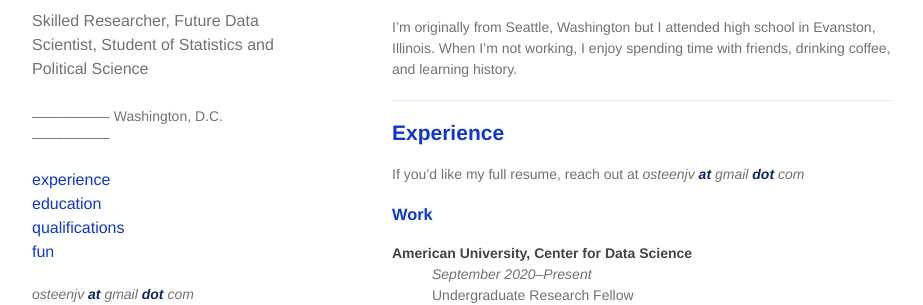
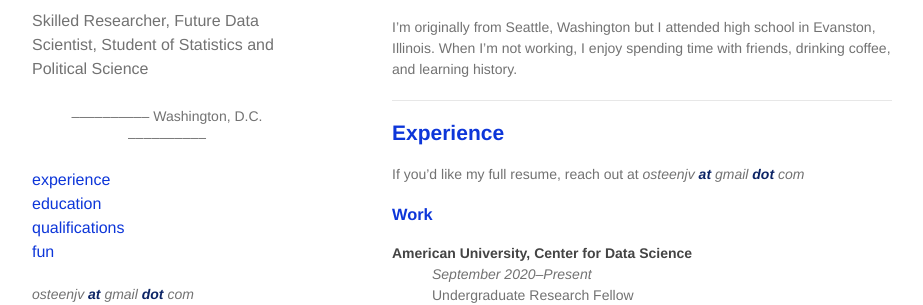
Before and after one commit to JVOsteen/JVOsteen.github.io, a Jekyll site: the page built from index.md, in a window 1280 px wide. Shown: the part 354-659 px from the top of the page, without its empty margins (178-1101 px from the left). Built offline with Jekyll 4.4.1, drawn with Linux system fonts in a browser that asks for light colours; our own code applies the rules of GitHub Pages for plain Markdown files.

Commit message:
Update default.html

```diff
--- a/_layouts/default.html
+++ b/_layouts/default.html
@@ -24,8 +24,7 @@
 
         <p class="bio">{{ site.description | default: site.github.project_tagline }}</p>
 
-        <p class="location">{{ site.location | default: site.github.project_tagline }}</p>
-
+        <p style="text-align:center;" class="location">{{ site.location | default: site.github.project_tagline }}</p>
 
         <p class="nav">
         <a href="/#experience">experience</a>
```
